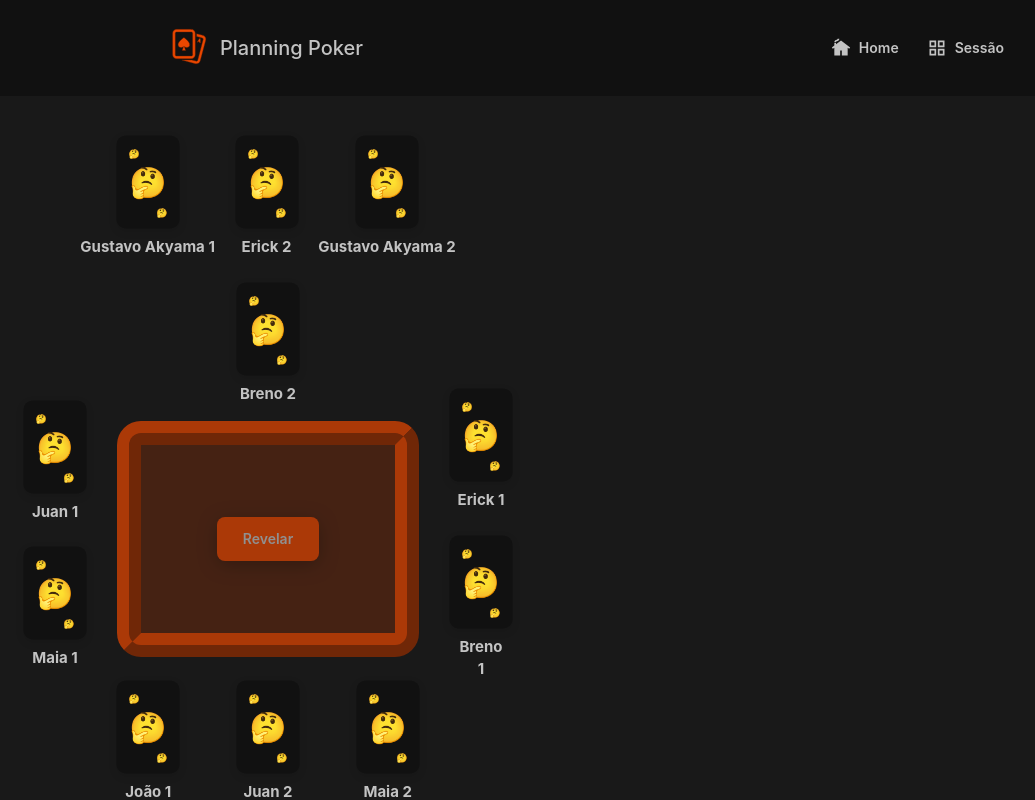
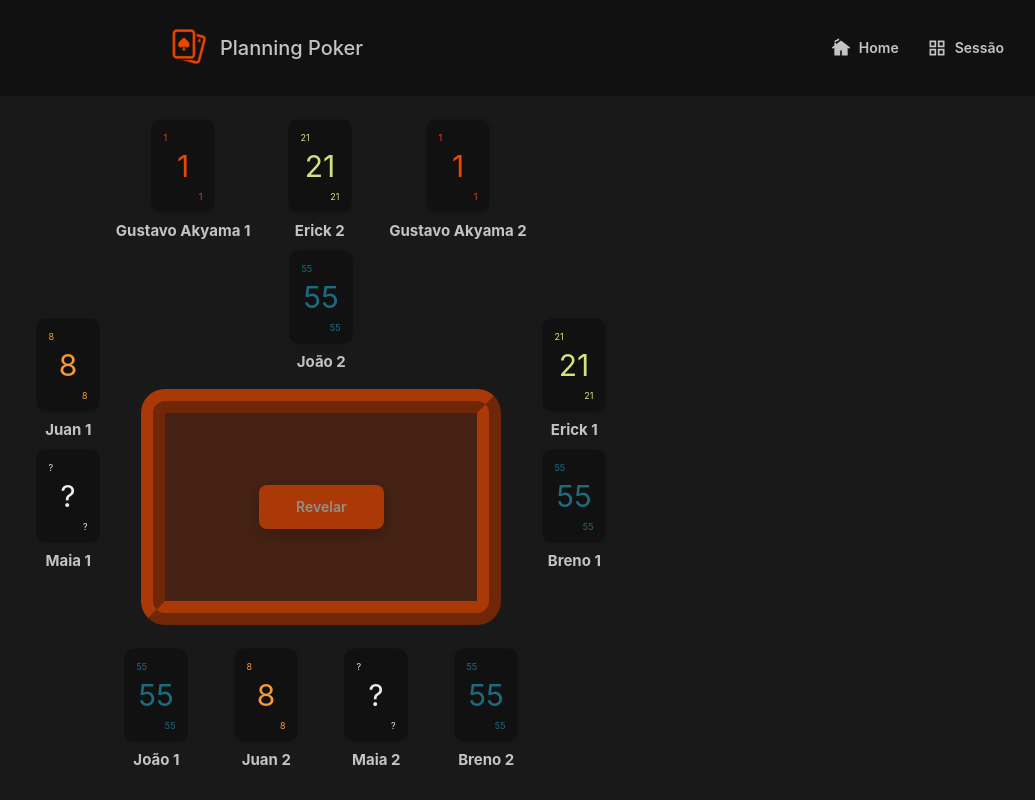
Before and after one commit to anducajuan/planning-poker, a React (Vite) app in the folder frontend/: page /session/1 in a window 1280 px wide. Shown: the top 800 px of the page, without its empty margins (52-1087 px from the left). Built offline with nearby package versions, Linux system fonts and the light colour scheme; no server answers.

Commit message:
feat: sessão pt.2

```diff
--- a/frontend/src/components/Cards.tsx
+++ b/frontend/src/components/Cards.tsx
@@ -2,11 +2,13 @@ import { Grid, Typography } from "@mui/material";
 import { styled } from "@mui/material/styles";
 import type { Theme } from "@mui/material/styles";
 import { theme } from "../theme/theme";
+import Logo from "./Logo";
 
 interface CardProps {
   value?: string;
   selected?: boolean;
   color: string;
+  fontColor?: string;
   onClick?: () => void;
   scale?: number;
 }
@@ -49,6 +51,7 @@ export default function Card({
   value,
   selected,
   color,
+  fontColor,
   onClick,
   scale,
 }: CardProps) {
@@ -59,10 +62,13 @@ export default function Card({
       color={color}
       theme={theme}
       onClick={onClick}
-      style={{ scale: scale || 1 }}
+      style={{
+        scale: scale || 1,
+        color: fontColor || theme.palette.primary.main,
+      }}
     >
       <Grid xs={12} style={{ height: "15%" }}>
-        <Typography style={{ fontSize: 12 }}>{value || "?"}</Typography>
+        <Typography style={{ fontSize: 12 }}>{value || ""}</Typography>
       </Grid>
       <Grid
         xs={12}
@@ -71,7 +77,9 @@ export default function Card({
         display="flex"
         justifyContent="center"
       >
-        <Typography style={{ fontSize: 40 }}>{value || "?"}</Typography>
+        <Typography style={{ fontSize: value ? 40 : 56 }}>
+          {value || <Logo fontSize={"large"} alignmentBaseline={"baseline"} />}
+        </Typography>
       </Grid>
       <Grid
         xs={12}
@@ -79,7 +87,7 @@ export default function Card({
         justifyContent={"flex-end"}
         display="flex"
       >
-        <Typography style={{ fontSize: 12 }}>{value || "?"}</Typography>
+        <Typography style={{ fontSize: 12 }}>{value || ""}</Typography>
       </Grid>
     </PokerCard>
   );
--- a/frontend/src/pages/Session/index.tsx
+++ b/frontend/src/pages/Session/index.tsx
@@ -43,11 +43,9 @@ export function Session() {
     }
 
     try {
-      const response = await api.post("/sessions", {
+      const { data: session } = await api.post("/sessions", {
         name: name,
       });
-
-      const { data: session } = response.data;
 
       localStorage.setItem("sessionId", session.id);
       setPreviousSession(session.id);
@@ -65,10 +63,10 @@ export function Session() {
     <Grid container justifyContent="center" alignItems="center">
       {sessionId ? (
         <Grid container justifyContent={"center"}>
-          <Grid item xs={12} lg={6}>
+          <Grid item xs={12} lg={7}>
             <VoteTable />
           </Grid>
-          <Grid item xs={12} lg={6}>
+          <Grid item xs={12} lg={5}>
             <SessionData />
           </Grid>
 
--- a/frontend/src/pages/Session/sections/voteTable.tsx
+++ b/frontend/src/pages/Session/sections/voteTable.tsx
@@ -4,6 +4,7 @@ import { alpha, styled } from "@mui/material/styles";
 import { useEffect, useState } from "react";
 import Card from "../../../components/Cards";
 import { theme } from "../../../theme/theme";
+import { mapearCor } from "../../../utils/colors";
 
 interface Player {
   id: number;
@@ -11,6 +12,13 @@ interface Player {
   vote: string | number;
   position: number;
 }
+
+const tableSides = [
+  [1, 5, 9, 11],
+  [2, 6],
+  [3, 7, 10, 12],
+  [4, 8],
+];
 
 const playersLit = [
   {
@@ -87,7 +95,7 @@ const playersLit = [
   },
 ];
 
-export const GridTable = styled(Grid)(({ theme }: { theme: Theme }) => ({
+export const GridTable = styled(Grid)(() => ({
   width: "100%",
   margin: "16px 0px",
   padding: "0px 36px",
@@ -112,7 +120,7 @@ export const BoxTable = styled(Box)(({ theme }: { theme: Theme }) => ({
 
 export const VoteTable = () => {
   const [players, setPlayers] = useState<Player[]>([]);
-  const [isRevealed, setIsRevealed] = useState<boolean>(false);
+  const [isRevealed, setIsRevealed] = useState<boolean>(true);
 
   useEffect(() => {
     setPlayers(playersLit);
@@ -120,6 +128,12 @@ export const VoteTable = () => {
 
   return (
     <GridTable container justifyContent={"center"}>
+      {players.length === 0 ? (
+        <Grid>
+          <Typography>Carregando...</Typography>
+        </Grid>
+      ) : (
+        <>
           <Grid
             item
             xs={1}
@@ -128,19 +142,119 @@ export const VoteTable = () => {
             display={"flex"}
           >
             <Grid item xs={12}>
+              <MapPlayers
+                idxs={tableSides[3]}
+                players={players.filter((player: Player) =>
+                  tableSides[3].includes(player.position)
+                )}
+                isRevealed={isRevealed}
+              />
+            </Grid>
+          </Grid>
+          <Grid item xs={8}>
+            <Grid container xs={12} gap={2}>
+              <Grid
+                container
+                justifyContent={"space-evenly"}
+                alignItems={"center"}
+              >
+                <MapPlayers
+                  idxs={tableSides[0]}
+                  players={players.filter((player: Player) =>
+                    tableSides[0].includes(player.position)
+                  )}
+                  isRevealed={isRevealed}
+                />
+              </Grid>
+              <Grid
+                item
+                xs={12}
+                display={"flex"}
+                justifyContent={"center"}
+                alignItems={"center"}
+              >
+                <BoxTable>
+                  <Button
+                    variant="contained"
+                    style={{
+                      minWidth: "40%",
+                      height: "44px",
+                    }}
+                  >
+                    Revelar
+                  </Button>
+                </BoxTable>
+              </Grid>
+              <Grid
+                container
+                justifyContent={"space-evenly"}
+                alignItems={"center"}
+              >
+                <MapPlayers
+                  idxs={tableSides[2]}
+                  players={players.filter((player: Player) =>
+                    tableSides[2].includes(player.position)
+                  )}
+                  isRevealed={isRevealed}
+                />
+              </Grid>
+            </Grid>
+          </Grid>
+          <Grid
+            item
+            xs={1}
+            justifyContent={"center"}
+            alignItems={"center"}
+            display={"flex"}
+          >
+            <Grid item xs={12}>
+              <MapPlayers
+                idxs={tableSides[1]}
+                players={players.filter((player: Player) =>
+                  tableSides[1].includes(player.position)
+                )}
+                isRevealed={isRevealed}
+              />
+            </Grid>
+          </Grid>
+        </>
+      )}
+    </GridTable>
+  );
+};
+
+const MapPlayers = ({
+  idxs,
+  players,
+  isRevealed,
+}: {
+  idxs: Array<number>;
+  players: Array<Player>;
+  isRevealed: boolean;
+}) => {
+  return (
+    <>
       {players.map(
         (player, index) =>
-              [4, 8].includes(player.position) && (
+          idxs.includes(player.position) && (
             <Grid
               item
               key={index}
               alignItems={"center"}
               display={"flex"}
               direction={"column"}
+              style={{
+                marginTop: "-16px",
+              }}
             >
               <Card
-                    value={isRevealed ? String(player.vote) : "🤔"}
+                value={isRevealed ? String(player.vote) : ""}
                 selected={false}
+                fontColor={
+                  !["∞", "?", "😴"].includes(String(player.vote))
+                    ? mapearCor({ valor: player.vote })
+                    : ""
+                }
                 color={
                   isRevealed
                     ? theme.palette.background.paper
@@ -163,153 +277,6 @@ export const VoteTable = () => {
             </Grid>
           )
       )}
-        </Grid>
-      </Grid>
-      <Grid item xs={8}>
-        <Grid container xs={12} gap={2}>
-          <Grid container justifyContent={"space-evenly"} alignItems={"center"}>
-            {players.map(
-              (player, index) =>
-                [1, 5, 9, 12].includes(player.position) && (
-                  <Grid
-                    item
-                    key={index}
-                    alignItems={"center"}
-                    display={"flex"}
-                    direction={"column"}
-                  >
-                    <Card
-                      value={isRevealed ? String(player.vote) : "🤔"}
-                      selected={false}
-                      color={
-                        isRevealed
-                          ? theme.palette.background.paper
-                          : theme.palette.background.paper
-                      }
-                      scale={0.75}
-                    />
-                    <Typography
-                      key={index}
-                      style={{
-                        textAlign: "center",
-                        color: theme.palette.primary.contrastText,
-                        fontSize: 15,
-                        fontWeight: "bold",
-                        marginTop: "-16px",
-                      }}
-                    >
-                      {player.name}
-                    </Typography>
-                  </Grid>
-                )
-            )}
-          </Grid>
-          <Grid
-            item
-            xs={12}
-            display={"flex"}
-            justifyContent={"center"}
-            alignItems={"center"}
-          >
-            <BoxTable>
-              <Button
-                variant="contained"
-                style={{
-                  minWidth: "40%",
-                  height: "44px",
-                }}
-              >
-                Revelar
-              </Button>
-            </BoxTable>
-          </Grid>
-          <Grid container justifyContent={"space-evenly"} alignItems={"center"}>
-            {players.map(
-              (player, index) =>
-                [3, 7, 10, 11].includes(player.position) && (
-                  <Grid
-                    item
-                    key={index}
-                    alignItems={"center"}
-                    display={"flex"}
-                    direction={"column"}
-                    style={{
-                      marginTop: "-16px",
-                    }}
-                  >
-                    <Card
-                      value={isRevealed ? String(player.vote) : "🤔"}
-                      selected={false}
-                      color={
-                        isRevealed
-                          ? theme.palette.background.paper
-                          : theme.palette.background.paper
-                      }
-                      scale={0.75}
-                    />
-                    <Typography
-                      key={index}
-                      style={{
-                        textAlign: "center",
-                        color: theme.palette.primary.contrastText,
-                        fontSize: 15,
-                        fontWeight: "bold",
-                        marginTop: "-16px",
-                      }}
-                    >
-                      {player.name}
-                    </Typography>
-                  </Grid>
-                )
-            )}
-          </Grid>
-        </Grid>
-      </Grid>
-      <Grid
-        item
-        xs={1}
-        justifyContent={"center"}
-        alignItems={"center"}
-        display={"flex"}
-      >
-        <Grid item xs={12}>
-          {players.map(
-            (player, index) =>
-              [2, 6].includes(player.position) && (
-                <Grid
-                  item
-                  key={index}
-                  alignItems={"center"}
-                  display={"flex"}
-                  direction={"column"}
-                >
-                  <Card
-                    value={isRevealed ? String(player.vote) : "🤔"}
-                    selected={false}
-                    color={
-                      isRevealed
-                        ? theme.palette.background.paper
-                        : theme.palette.background.paper
-                    }
-                    scale={0.75}
-                  />
-                  <Typography
-                    key={index}
-                    style={{
-                      textAlign: "center",
-                      color: theme.palette.primary.contrastText,
-                      fontSize: 15,
-                      fontWeight: "bold",
-                      marginTop: "-16px",
-                    }}
-                  >
-                    {player.name}
-                  </Typography>
-                </Grid>
-              )
-          )}
-        </Grid>
-      </Grid>
-    </GridTable>
+    </>
   );
 };
--- a/frontend/src/theme/theme.ts
+++ b/frontend/src/theme/theme.ts
@@ -9,9 +9,9 @@ export const theme = createTheme({
       contrastText: "#C3C3C3",
     },
     secondary: {
-      main: "#8CC0B7",
+      main: "#a8db93",
       light: "#2995A3",
-      dark: "#0B1926",
+      dark: "#1c6c7e",
       contrastText: "#FFFFFF",
     },
     background: {
```
Lines whose indentation alone changed are shown as unchanged.
